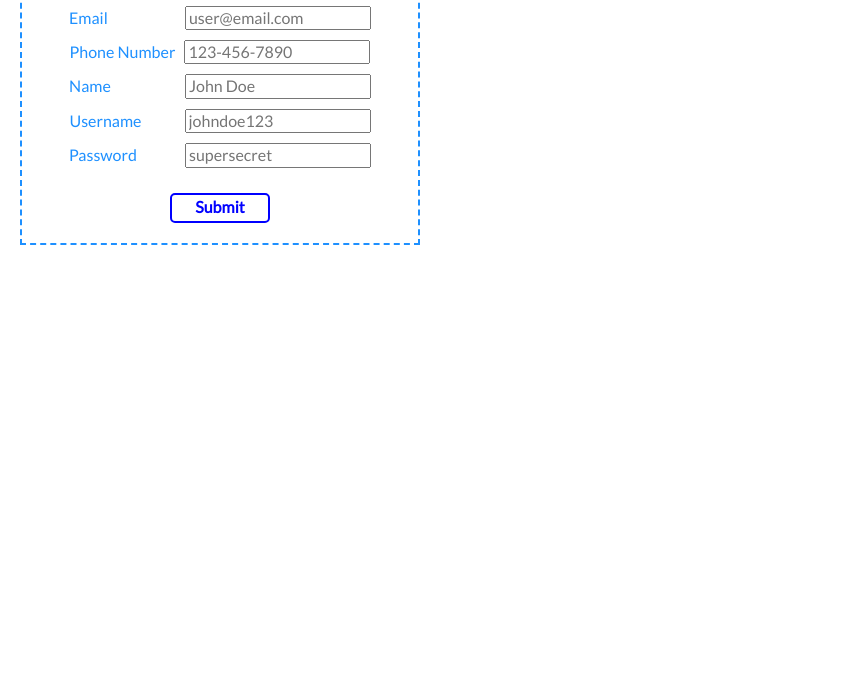
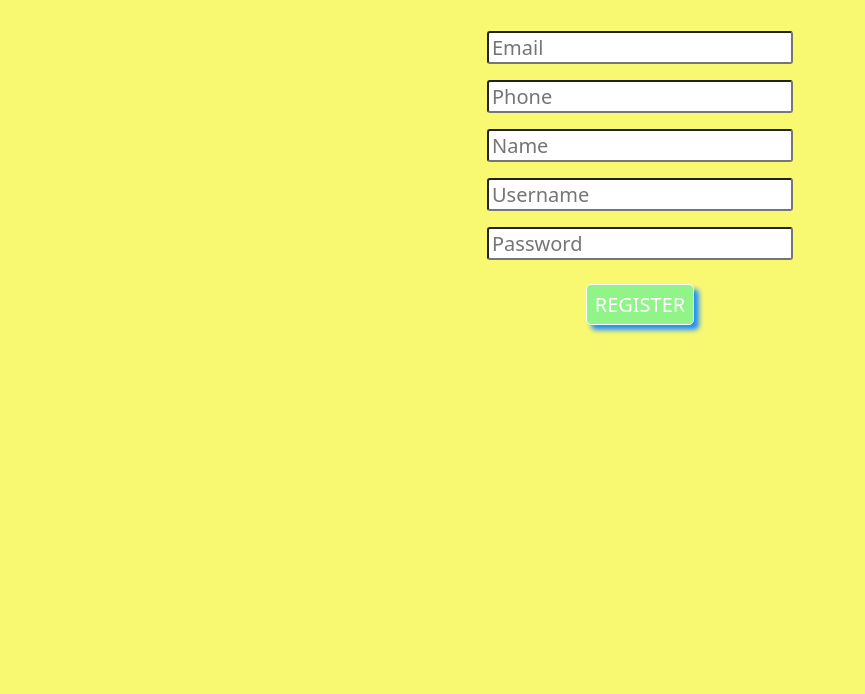
Before and after one commit to STLnick/app-login-registration, a website: page client/index.html in a window 1280 px wide. Shown: the part 106-800 px from the top of the page, without its empty margins (0-865 px from the left). Drawn offline with nearby package versions, Linux system fonts and the light colour scheme.

Commit message:
:lipstick: Add form color and formatting

```diff
--- a/client/index.html
+++ b/client/index.html
@@ -3,72 +3,55 @@
   <head>
     <meta charset="UTF-8" />
     <meta name="viewport" content="width=device-width, initial-scale=1.0" />
+    <!-- modern-normalize -->
+    <link
+      rel="stylesheet"
+      href="https://cdnjs.cloudflare.com/ajax/libs/modern-normalize/0.6.0/modern-normalize.min.css"
+    />
     <!-- Google font: Lato -->
     <link
       href="https://fonts.googleapis.com/css2?family=Lato&display=swap"
       rel="stylesheet"
-    />
-    <!-- modern-normalize -->
-    <link
-      rel="stylesheet"
-      href="https://cdnjs.cloudflare.com/ajax/libs/modern-normalize/0.6.0/modern-normalize.min.css"
     />
     <!-- Custom CSS file -->
     <link rel="stylesheet" href="style.css" />
     <title>Registration Form</title>
   </head>
   <body>
-    <div class="container">
     <h1 class="title">Registration Form</h1>
     <form class="regForm">
       <div class="regField">
-          <label class="regLabel" for="email">Email</label>
-          <input
-            type="email"
-            class="regInput"
-            id="email"
-            placeholder="user@email.com"
-          />
+        <label class="screen-reader-text" for="email">Email</label>
+        <input type="email" class="regInput" id="email" placeholder="Email" />
       </div>
       <div class="regField">
-          <label class="regLabel" for="phone">Phone Number</label>
-          <input
-            type="tel"
-            class="regInput"
-            id="phone"
-            placeholder="123-456-7890"
-          />
+        <label class="screen-reader-text" for="phone">Phone</label>
+        <input type="tel" class="regInput" id="phone" placeholder="Phone" />
       </div>
       <div class="regField">
-          <label class="regLabel" for="name">Name</label>
-          <input
-            type="text"
-            class="regInput"
-            id="name"
-            placeholder="John Doe"
-          />
+        <label class="screen-reader-text" for="name">Name</label>
+        <input type="text" class="regInput" id="name" placeholder="Name" />
       </div>
       <div class="regField">
-          <label class="regLabel" for="username">Username</label>
+        <label class="screen-reader-text" for="username">Username</label>
         <input
           type="text"
           class="regInput"
           id="username"
-            placeholder="johndoe123"
+          placeholder="Username"
         />
       </div>
       <div class="regField">
-          <label class="regLabel" for="password">Password</label>
+        <label class="screen-reader-text" for="password">Password</label>
         <input
           type="password"
           class="regInput"
           id="password"
-            placeholder="supersecret"
+          placeholder="Password"
         />
       </div>
-        <button id="submitBtn" type="submit">Submit</button>
+      <button id="submitBtn" type="submit">Register</button>
     </form>
-    </div>
     <!-- 'Connect' JS to this HTML file. -->
     <script src="./scripts.js"></script>
   </body>
--- a/client/style.css
+++ b/client/style.css
@@ -1,58 +1,62 @@
-body {
-  font-family: "Lato", sans-serif;
+/* https://type-scale.com/?size=20&scale=1.250&text=A%20Visual%20Type%20Scale&font=Lato&fontweight=400&bodyfont=Poppins&bodyfontweight=400&lineheight=1.65&backgroundcolor=white&fontcolor=%23333&preview=false */
+
+:root {
+  --primary-color: #1e90ff;
+  --secondary-color: #00e6bb;
+  --tertiary-color: #f9f871;
+  --accent-color: #90f489;
 }
 
-.container {
-  margin-top: 20px;
-  margin-left: 20px;
-  border: 2px dashed dodgerblue;
-  width: 400px;
-  padding: 10px;
+body {
+  background: var(--tertiary-color);
+  box-sizing: border-box;
+  font-size: 20px;
 }
 
-.title {
-  color: darkblue;
-  margin-left: 60px;
+h1 {
+  color: var(--primary-color);
+  font-size: 1.953em;
+  padding: 1rem;
+  text-align: center;
+  text-shadow: var(--secondary-color) 1px 0 10px;
 }
 
-#submitBtn {
-  color: blue;
-  background: white;
-  border: 2px solid blue;
-  border-radius: 5px;
-  font-weight: bold;
-  height: 30px;
-  width: 100px;
-  margin: 15px 0 10px 0;
+form {
+  align-items: center;
+  display: flex;
+  flex-direction: column;
 }
 
-.regField {
-  margin-bottom: 10px;
+label {
+  color: var(--secondary-color);
+  font-weight: 600;
 }
 
-.regForm {
-  color: dodgerblue;
-  height: auto;
-  width: 100%;
-  text-align: center;
+input {
+  border-radius: 3px;
+  margin: 0.5rem;
+  padding: 3px;
 }
 
-#email {
-  margin-left: 74px;
+div:last-of-type {
+  margin-bottom: 1rem;
 }
 
-#phone {
-  margin-left: 6px;
+button {
+  background-color: var(--accent-color);
+  border: 1px solid white;
+  border-radius: 5px;
+  box-shadow: 5px 5px 5px var(--primary-color);
+  color: white;
+  min-width: 3rem;
+  padding: 0.5rem;
+  text-transform: uppercase;
 }
 
-#name {
-  margin-left: 71px;
+/* Classes */
+
+.screen-reader-text {
+  left: -9999px;
+  position: absolute;
+  top: -9999px;
 }
-
-#username {
-  margin-left: 40px;
-}
-
-#password {
-  margin-left: 45px;
-}
```
Lines whose indentation alone changed are shown as unchanged.
